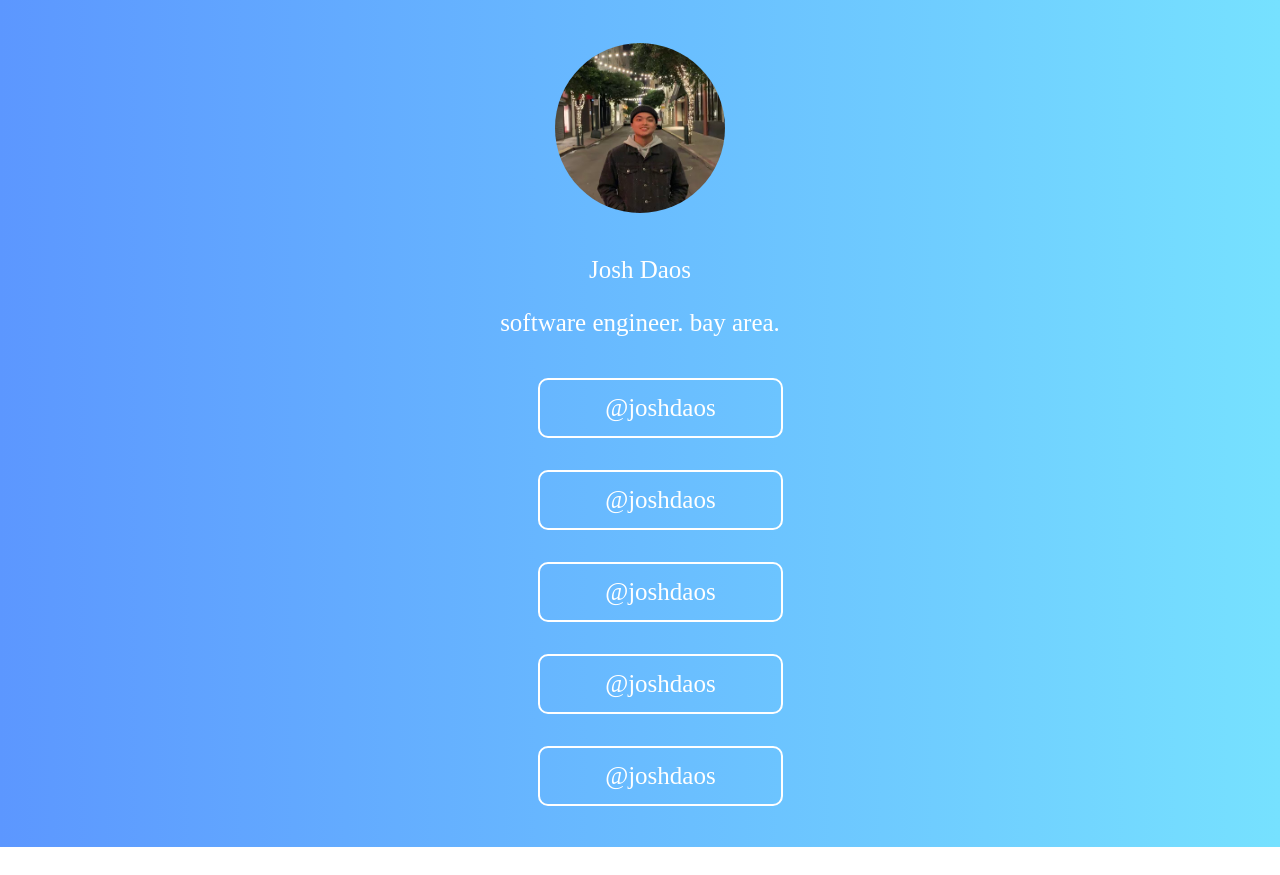
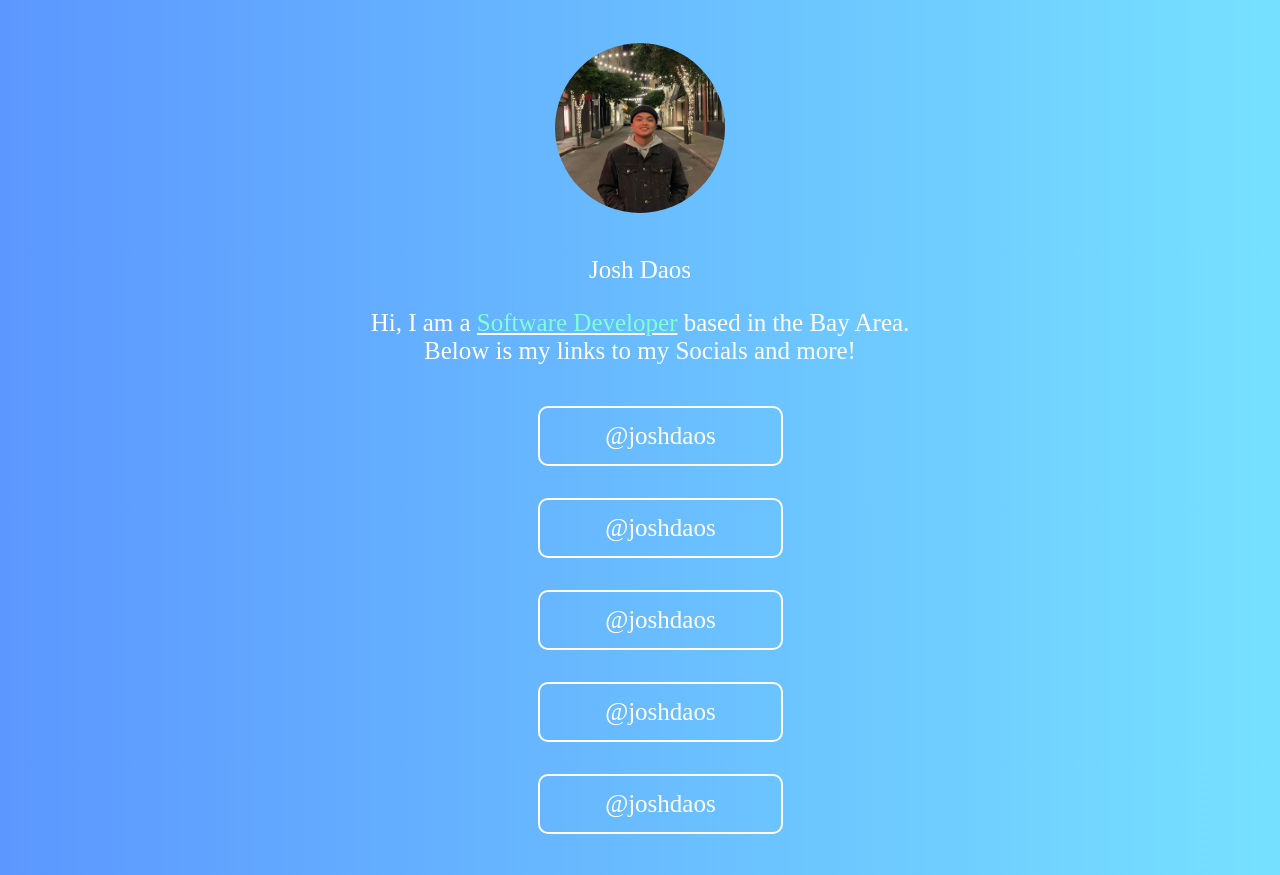
Before and after one commit to joshdaos/jd-linkhub, a website: page index.html in a window 1280 px wide. Before the commit the page ends 847 px from the top, so only its background shows below. Drawn offline with nearby package versions, Linux system fonts and the light colour scheme.

Commit message:
revised bio

```diff
--- a/index.html
+++ b/index.html
@@ -16,7 +16,10 @@
     <div>
     <img src="images/me.jpg" />
     <p>Josh Daos</p>
-    <p>software engineer. bay area.</p>
+    <p className="bio">
+        Hi, I am a <u>Software Developer</u> based in the Bay Area.<br>
+        Below is my links to my Socials and more!
+    </p>
         <div class="app__container">
             <ul class="link__container">
                 <li id="link-item" class="animate__animated animate__backInLeft">
--- a/styles/main.css
+++ b/styles/main.css
@@ -43,3 +43,8 @@ img {
     transform-style: preserve-3d;
     transform: translateZ(20px);
 } */
+
+u {
+    color: aquamarine;
+    text-decoration-color: #fff;
+}
```
